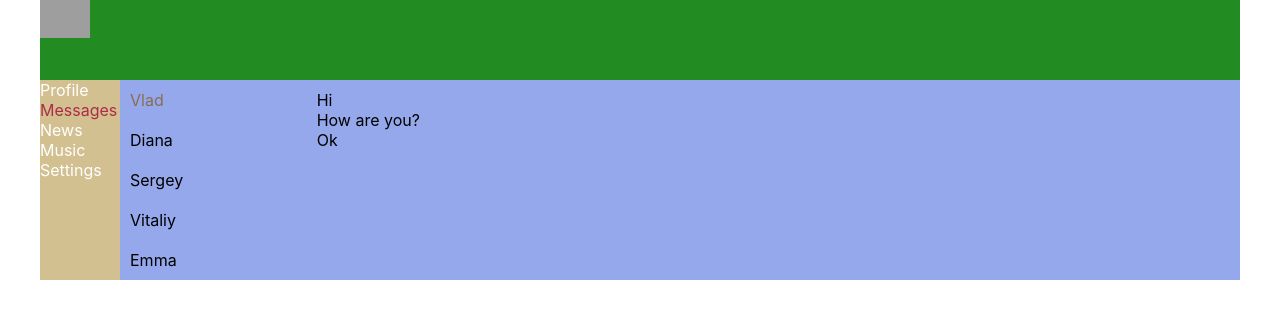
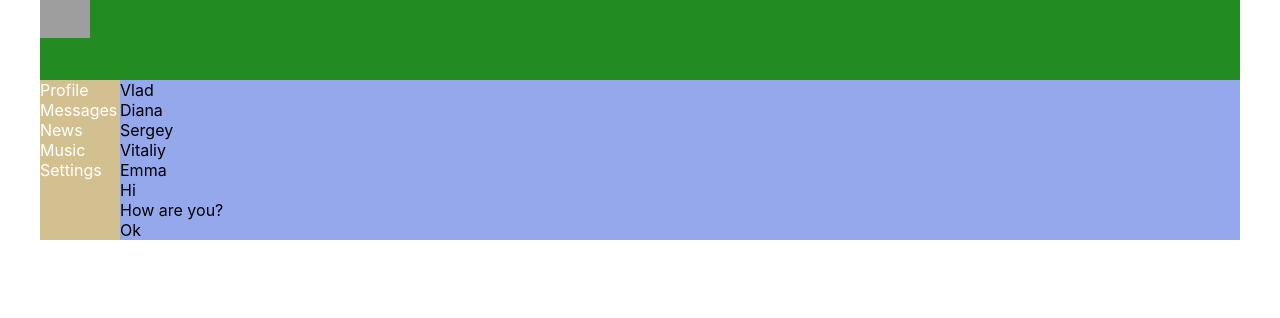
Before and after one commit to semmzz/git-lesson, a React (Create React App) app: page /dialogs in a window 1280 px wide. Shown: the top 318 px of the page. Built offline with nearby package versions, Linux system fonts and the light colour scheme; grey boxes are pictures that could not be loaded.

Commit message:
Revert "Messanges" After revert This reverts commit a5871d78

```diff
--- a/src/App.css
+++ b/src/App.css
@@ -3,6 +3,7 @@
     display: grid;
     width: 1200px;
     grid-template-areas: 'h h' 'n c';
+
     grid-template-columns: 80px 1fr;
     grid-template-rows: 80px 10fr;
 }
--- a/src/App.js
+++ b/src/App.js
@@ -12,11 +12,11 @@ import Settings from "./components/Settings/Settings";
 
 const App = () => {
     return (
-        <Router>
-            <div className='app-wrapper'>
-                <Header/>
-                <Navbar/>
-                <div className={'app-wrapper-content'}>
+        <div className='app-wrapper'>
+            <Header/>
+            <Navbar/>
+            <div className={'app-wrapper-content'}>
+                <Router>
                     <Routes>
                         <Route path={'/profile'} element={<Profile/>}/>
                         <Route path={'/dialogs'} element={<Dialogs/>}/>
@@ -24,9 +24,9 @@ const App = () => {
                         <Route path={'/music'} element={<Music/>}/>
                         <Route path={'/settings'} element={<Settings/>}/>
                     </Routes>
-                </div>
+                </Router>
             </div>
-        </Router>
+        </div>
 
     );
 }
--- a/src/components/Dialogs/Dialogs.module.css
+++ b/src/components/Dialogs/Dialogs.module.css
@@ -1,32 +1,4 @@
 .content {
+
     grid-area: c;
-
 }
-
-.dialogs{
-    display: grid;
-    grid-template-columns: 1fr 5fr;
-
-}
-
-.dialog_items{
-
-}
-
-.dialog{
-    padding: 10px;
-
-}
-
-.active {
-    color: #8b6c55;
-}
-
-
-.messages{
-    padding: 10px;
-}
-
-.message{
-
-}
--- a/src/components/Header/Header.jsx
+++ b/src/components/Header/Header.jsx
@@ -1,12 +1,9 @@
 import React from "react";
 import classes from './Header.module.css';
-import {NavLink} from "react-router-dom";
 
 const Header = ()=> {
     return <header className={classes.header}>
-        <NavLink to={'/'}>
-        <img  src={'https://upload.wikimedia.org/wikipedia/commons/2/21/VK.com-logo.svg'}/>
-        </NavLink>
+        <img src={'https://upload.wikimedia.org/wikipedia/commons/2/21/VK.com-logo.svg'}/>
     </header>
 }
 
--- a/src/components/Navbar/Navbar.jsx
+++ b/src/components/Navbar/Navbar.jsx
@@ -2,50 +2,26 @@ import React from "react";
 import classes from './Navbar.module.css';
 import {NavLink} from "react-router-dom";
 
+
 const Navbar = () => {
     return (
-        <div className={classes.nav}>
-            <div>
-                <NavLink to={'/profile'}
-                         className={({isActive}) => (
-                             isActive
-                                 ? classes.itemActive
-                                 : classes.item
-                         )}>Profile</NavLink>
+        <nav className={classes.nav}>
+            <div className={classes.item}>
+                <a href="/profile">Profile</a>
             </div>
-            <div>
-                <NavLink to={'/dialogs'}
-                         className={({isActive}) => (
-                             isActive
-                                 ? classes.itemActive
-                                 : classes.item
-                         )}>Messages</NavLink>
+            <div className={classes.item}>
+                <a href="/dialogs">Messages</a>
             </div>
-            <div>
-                <NavLink to={'/news'}
-                         className={({isActive}) => (
-                             isActive
-                                 ? classes.itemActive
-                                 : classes.item
-                         )}>News</NavLink>
+            <div className={classes.item}>
+                <a href="/news">News</a>
             </div>
-            <div>
-                <NavLink to={'/music'}
-                         className={({isActive}) => (
-                             isActive
-                                 ? classes.itemActive
-                                 : classes.item
-                         )}>Music</NavLink>
+            <div className={classes.item}>
+                <a href="/music">Music</a>
             </div>
-            <div>
-                <NavLink to={'/settings'}
-                         className={({isActive}) => (
-                             isActive
-                                 ? classes.itemActive
-                                 : classes.item
-                         )}>Settings</NavLink>
+            <div className={classes.item}>
+                <a href="/settings">Settings</a>
             </div>
-        </div>
+        </nav>
     );
 }
 
--- a/src/components/Navbar/Navbar.module.css
+++ b/src/components/Navbar/Navbar.module.css
@@ -3,15 +3,7 @@
     grid-area: n;
 }
 
-.item {
-    display: block;
+.item a{
+    color: white;
     text-decoration: none;
-    color: white;
 }
-
-
-
-.itemActive {
-    text-decoration: none;
-    color: #ad2d46 !important;
-}
```
